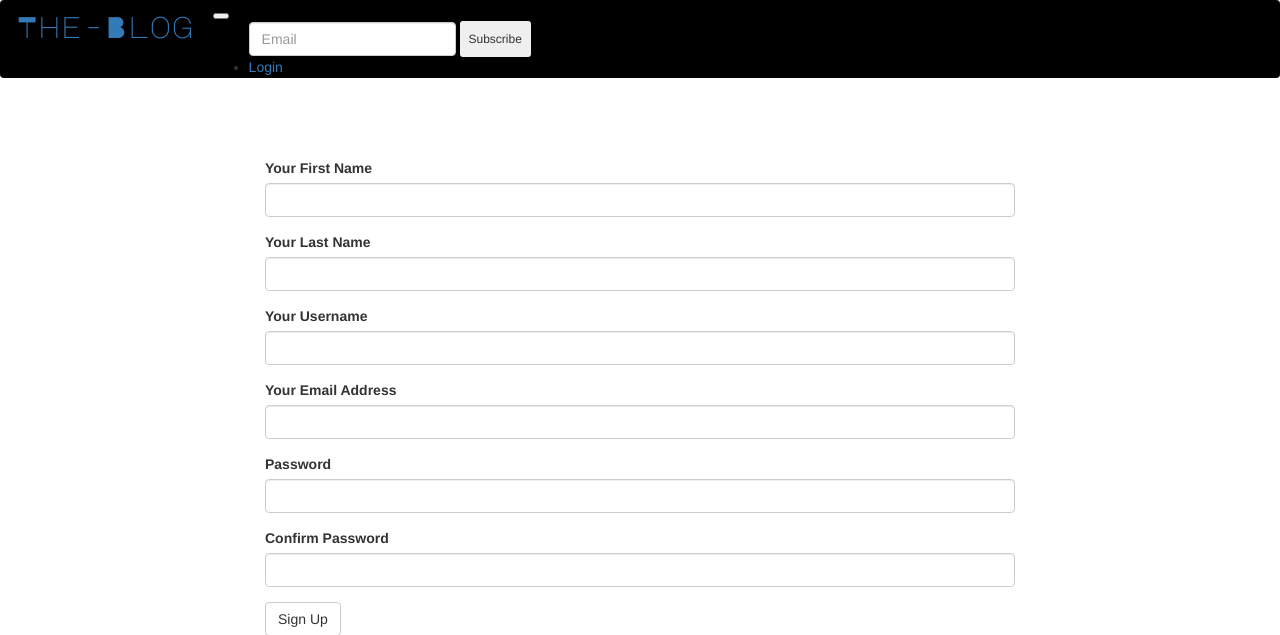
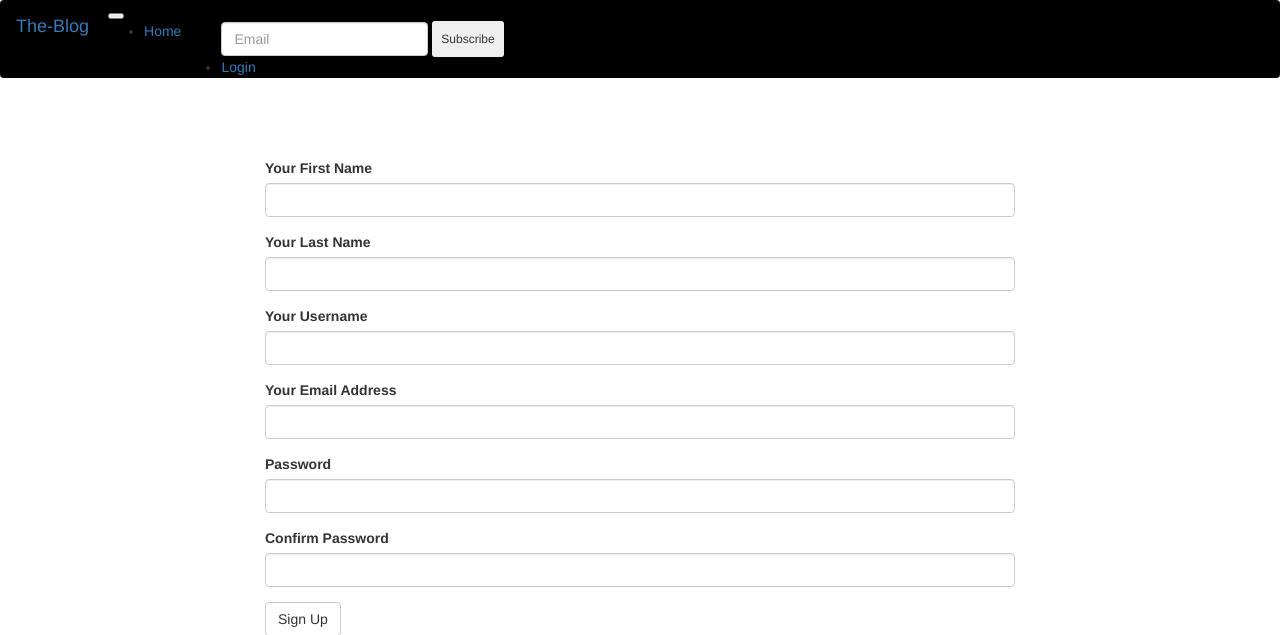
Before and after one commit to omololevy/The-Blog, a Flask app: page /authenticate/signup in a window 1280 px wide. Shown: the top 635 px of the page. Run offline with Flask 2, Linux system fonts and the light colour scheme; some libraries are stand-ins or nearby versions.

Commit message:
Create and add the base template

```diff
--- a/app/templates/base.html
+++ b/app/templates/base.html
@@ -28,6 +28,7 @@
   <!-- Custom styles for this template -->
   <link href="{{ url_for('static', filename='css/clean-blog.min.css') }}" rel="stylesheet">
   <link href="{{ url_for('static', filename='css/styles.css') }}" rel="stylesheet">
+  <link href="../static/css/styles.css" rel="stylesheet">
   <link rel="icon" href="{{url_for('static', filename = 'favicon/favicon.png')}}" type="img/jpg">
   <link rel="icon" href="../static/favicon/favicon.png" type="images/icon">
 
@@ -38,7 +39,8 @@
   <!-- Navigation -->
   <nav class="navbar navbar-expand-lg navbar-dark fixed-top" style="background-color: #000;">
     <img src="../static/favicon/favicon.png" alt="" height="40" />
-    <a class="navbar-brand" href="/" style="font-family: 'Major Mono Display', monospace; font-size: 30px">The-Blog</a>
+    <a class="navbar-brand" href="/" ><span class="T">T</span><span class="h">h</span><span class="e">e-</span><span class="B">Blog</span></a>
+
     <button class="navbar-toggler" type="button" data-toggle="collapse" data-target="#navbarSupportedContent"
       aria-controls="navbarSupportedContent" aria-expanded="false" aria-label="Toggle navigation">
       <span class="navbar-toggler-icon"></span>
@@ -46,6 +48,9 @@
 
     <div class="collapse navbar-collapse" id="navbarSupportedContent">
       <ul class="navbar-nav mr-auto">
+        <li class="nav-item">
+          <a class="nav-link" href="/">Home</a>
+        </li>
         {%if current_user.is_authenticated%}
         <li class="nav-item">
           <a class="nav-link" href="/post/new">Create Post</a>
```
